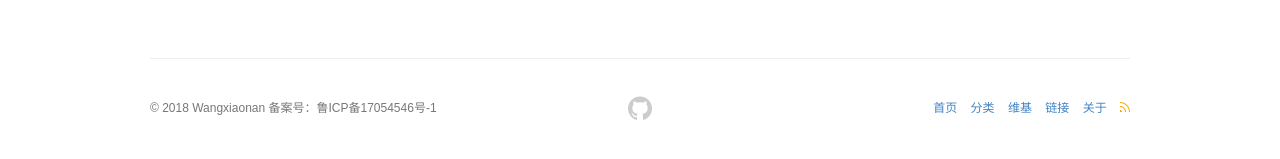
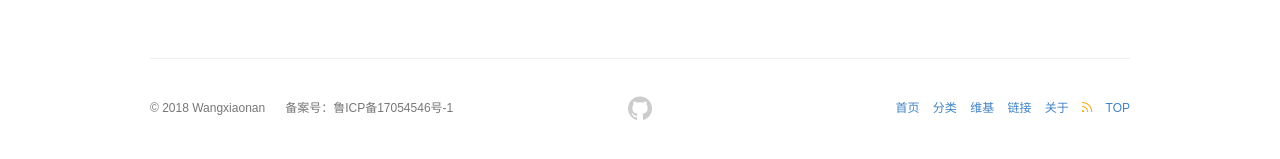
Before and after one commit to wang-xiaonan/wang-xiaonan.github.io, a Jekyll site: the page built from index.html, in a window 1280 px wide. Shown: the part 484-643 px from the top of the page. Built offline with Jekyll 4.4.1, drawn with Linux system fonts in a browser that asks for light colours; the list of posts is cut into pages by our own code.

Commit message:
update footer

```diff
--- a/_includes/footer.html
+++ b/_includes/footer.html
@@ -3,15 +3,12 @@
             <div class="copyright left mobile-block">
                     © 2018
                     <span title="{{ site.author}}">{{ site.author }}</span>
-                    <span>备案号：鲁ICP备17054546号-1</span>
-                    <!-- <a href="javascript:window.scrollTo(0,0)" class="right mobile-visible">TOP</a> -->
+                    <a href="javascript:window.scrollTo(0,0)" class="right mobile-visible">TOP</a>
+            </div>
+            <div class="left mobile-block">
+                <span>备案号：鲁ICP备17054546号-1</span>
             </div>
 
-            <!-- <ul class="site-footer-links right mobile-hidden">
-                <li>
-                    <a href="javascript:window.scrollTo(0,0)" >TOP</a>
-                </li>
-            </ul> -->
             <a href="{{ site.github.repository_url }}" target="_blank" aria-label="view source code">
                 <span class="mega-octicon octicon-mark-github" title="GitHub"></span>
             </a>
@@ -21,25 +18,16 @@
                     <a href="{{ site.url }}{{ nav.href }}" title="{{ nav.label }}" target="{{ nav.target | default: _self }}">{{ nav.label }}</a>
                 </li>
                 {% endfor %}
-                <li><a href="{{ site.url }}{{ site.subscribe_rss }}"><span class="octicon octicon-rss" style="color:orange;"></span></a></li>
+                <li><a href="{{ site.url }}{{ site.subscribe_rss }}" title="RSS"><span class="octicon octicon-rss" style="color:orange;"></span></a></li>
+                <li><a href="javascript:window.scrollTo(0,0)">TOP</a></li>
             </ul>
 
         </div>
     </footer>
     <!-- / footer -->
     <script src="{{ site.url }}/assets/vendor/share.js/dist/js/share.min.js"></script>
-    <!-- <script src="{{ site.url }}/assets/js/geopattern.js"></script> -->
     <script src="{{ site.url }}/assets/js/prism.js"></script>
     <link rel="stylesheet" href="{{ site.url }}/assets/css/globals/prism.css">
-    <!-- <script>
-      jQuery(document).ready(function($) {
-        // geopattern
-        $('.geopattern').each(function(){
-          $(this).geopattern($(this).data('pattern-id'));
-        });
-       // hljs.initHighlightingOnLoad();
-      });
-    </script> -->
 
     {% if page.mermaid %}
     <script src="{{ site.url }}/assets/js/mermaid.min.js"></script>
```
